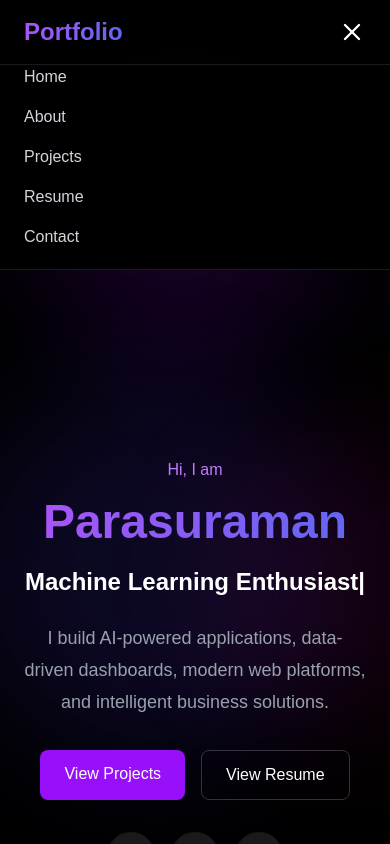
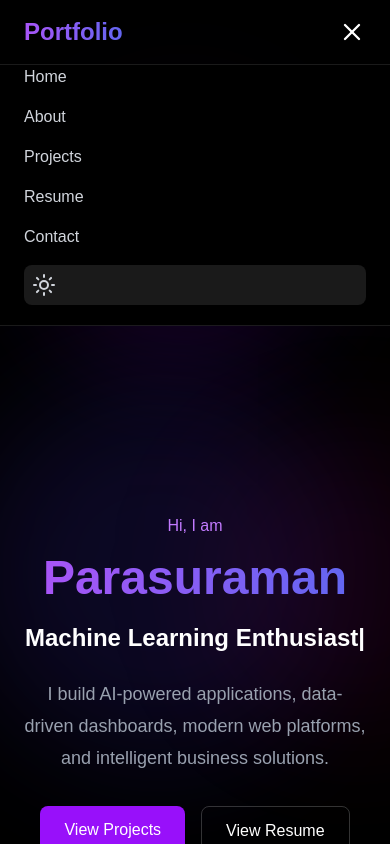
Before and after one commit to Parasu770/portfolio, a Next.js app: page / in a window 390 px wide. Both pictures are taken after a click on the button 352 px from the left and 32 px from the top of the page. Shown: the top 844 px of the page. Built offline with nearby package versions, Linux system fonts and the light colour scheme.

Commit message:
fix layout hydration whitespace

```diff
--- a/package.json
+++ b/package.json
@@ -14,6 +14,7 @@
     "framer-motion": "^12.38.0",
     "lucide-react": "^1.14.0",
     "next": "16.2.5",
+    "next-themes": "^0.4.6",
     "react": "19.2.4",
     "react-dom": "19.2.4",
     "react-icons": "^5.6.0",
--- a/src/app/layout.tsx
+++ b/src/app/layout.tsx
@@ -3,6 +3,7 @@ import Navbar from "@/components/Navbar";
 import Footer from "@/components/Footer";
 import AnimatedBackground from "@/components/AnimatedBackground";
 import ParticlesBackground from "@/components/ParticlesBackground";
+import ThemeProvider from "@/components/ThemeProvider";
 
 export const metadata = {
   title: "Parasuraman Portfolio",
@@ -15,16 +16,6 @@ export default function RootLayout({
   children: React.ReactNode;
 }) {
   return (
-    <html lang="en">
-      <body>
-          <ParticlesBackground />
-        <AnimatedBackground />
-        <Navbar />
-        <main className="min-h-screen px-6 md:px-20 py-10">
-          {children}
-        </main>
-        <Footer />
-      </body>
-    </html>
+    <html lang="en" suppressHydrationWarning><body><ThemeProvider><ParticlesBackground /><AnimatedBackground /><Navbar /><main className="min-h-screen px-6 md:px-20 py-10">{children}</main><Footer /></ThemeProvider></body></html>
   );
 }
--- a/src/components/Navbar.tsx
+++ b/src/components/Navbar.tsx
@@ -3,6 +3,7 @@
 import Link from "next/link";
 import { useState } from "react";
 import { Menu, X } from "lucide-react";
+import ThemeToggle from "./ThemeToggle";
 
 export default function Navbar() {
   const [open, setOpen] = useState(false);
@@ -20,8 +21,8 @@ export default function Navbar() {
         </Link>
 
         {/* Desktop Menu */}
-        <div className="hidden md:flex gap-8 text-gray-300">
-          <Link href="/" className="hover:text-purple-400">
+<div className="hidden md:flex items-center gap-8 text-gray-300">
+            <Link href="/" className="hover:text-purple-400">
             Home
           </Link>
 
@@ -74,6 +75,7 @@ export default function Navbar() {
           <Link href="/contact" onClick={() => setOpen(false)}>
             Contact
           </Link>
+          <ThemeToggle />
         </div>
       )}
     </nav>
--- /dev/null
+++ b/src/components/ThemeProvider.tsx
@@ -0,0 +1,15 @@
+"use client";
+
+import { ThemeProvider as NextThemesProvider } from "next-themes";
+
+export default function ThemeProvider({
+  children,
+}: {
+  children: React.ReactNode;
+}) {
+  return (
+    <NextThemesProvider attribute="class" defaultTheme="dark">
+      {children}
+    </NextThemesProvider>
+  );
+}
--- /dev/null
+++ b/src/components/ThemeToggle.tsx
@@ -0,0 +1,27 @@
+"use client";
+
+import { Moon, Sun } from "lucide-react";
+import { useTheme } from "next-themes";
+import { useEffect, useState } from "react";
+
+export default function ThemeToggle() {
+  const { theme, setTheme } = useTheme();
+  const [mounted, setMounted] = useState(false);
+
+  useEffect(() => {
+    setMounted(true);
+  }, []);
+
+  if (!mounted) return null;
+
+  return (
+    <button
+      onClick={() =>
+        setTheme(theme === "dark" ? "light" : "dark")
+      }
+      className="p-2 rounded-lg bg-white/10 hover:bg-purple-600 transition"
+    >
+      {theme === "dark" ? <Sun /> : <Moon />}
+    </button>
+  );
+}
```
Also changed, not shown: 1 other file (tests, documents, lock files or other folders).
